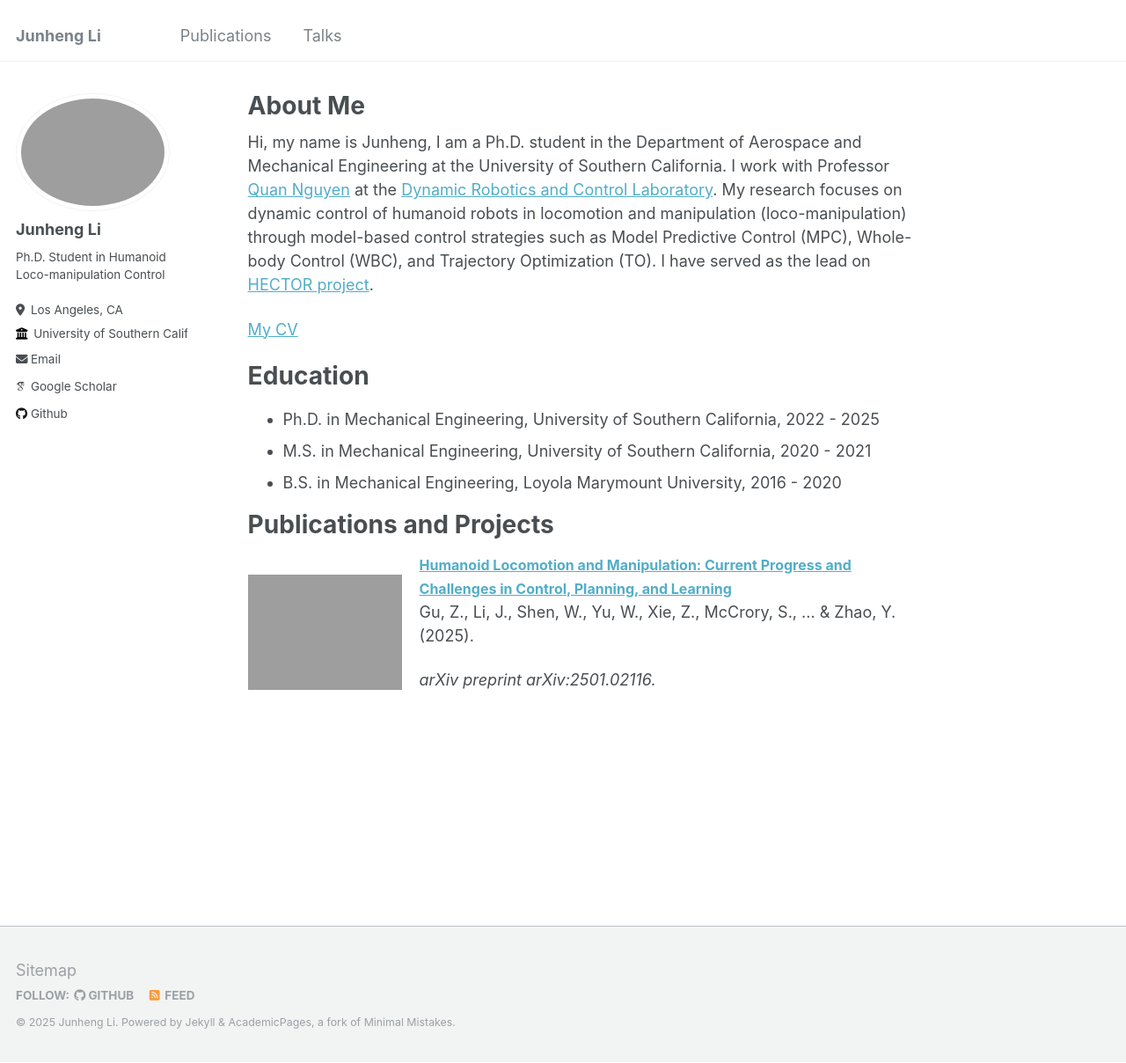
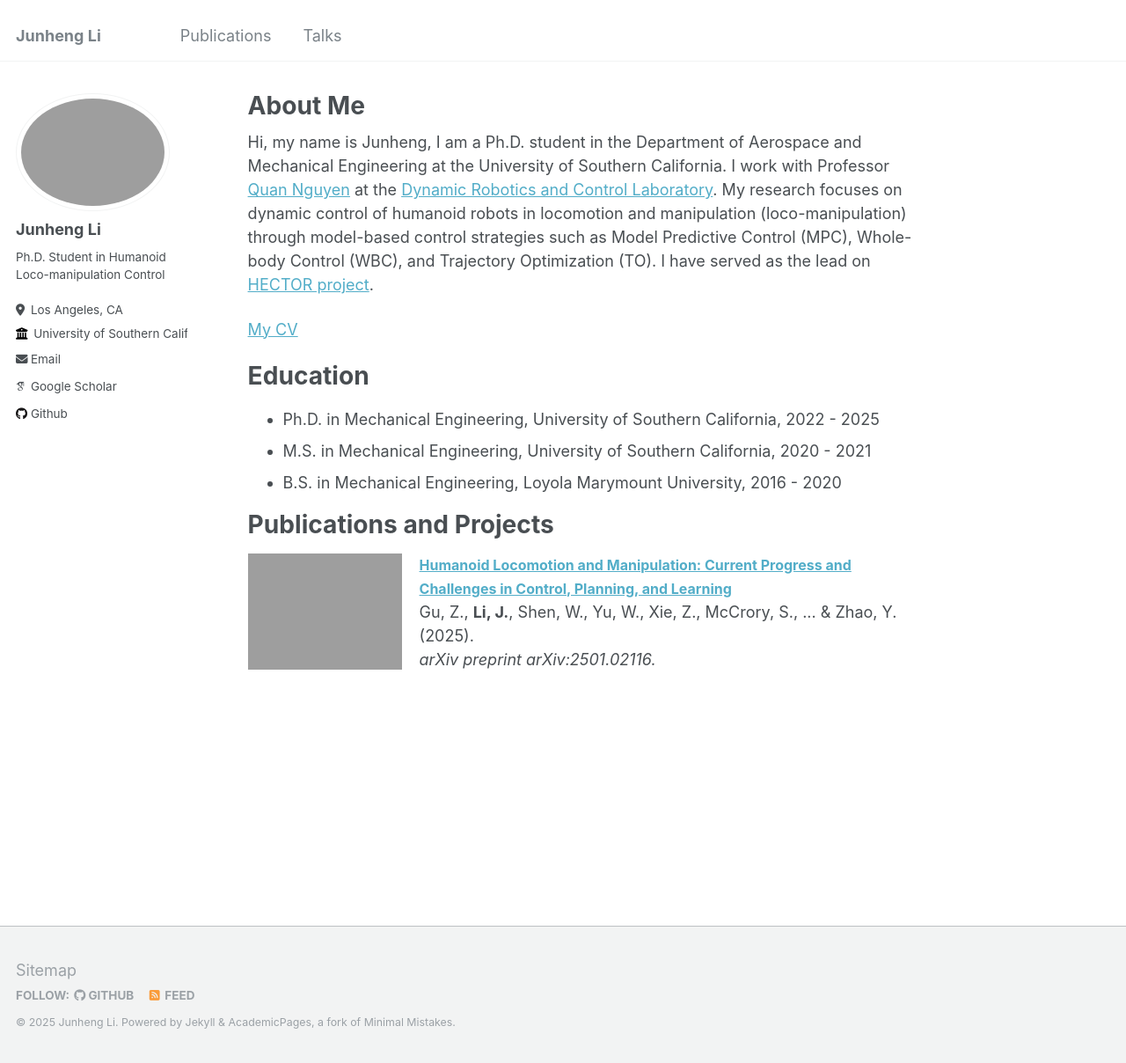
Before and after one commit to junhengl/junhengl.github.io, a Jekyll site: the page built from _pages/about.md, in a window 1280 px wide and 1208 px high. Shown: the whole window at 88% size. Built offline with Jekyll 4.4.1, drawn with Linux system fonts in a browser that asks for light colours; some web fonts are replaced.

Commit message:
Update about.md

```diff
--- a/_pages/about.md
+++ b/_pages/about.md
@@ -26,7 +26,9 @@ Publications and Projects
     <a href="https://arxiv.org/abs/2501.02116" style="font-weight: bold; font-size: 16px;">
       Humanoid Locomotion and Manipulation: Current Progress and Challenges in Control, Planning, and Learning
     </a>
-    <p>Gu, Z., Li, J., Shen, W., Yu, W., Xie, Z., McCrory, S., ... & Zhao, Y. (2025). </p>
-    <p><i>arXiv preprint arXiv:2501.02116.</i></p>
+    <br>
+    Gu, Z., <b>Li, J.</b>, Shen, W., Yu, W., Xie, Z., McCrory, S., ... & Zhao, Y. (2025).
+    <br>
+    <i>arXiv preprint arXiv:2501.02116.</i>
   </div>
 </div>
```
